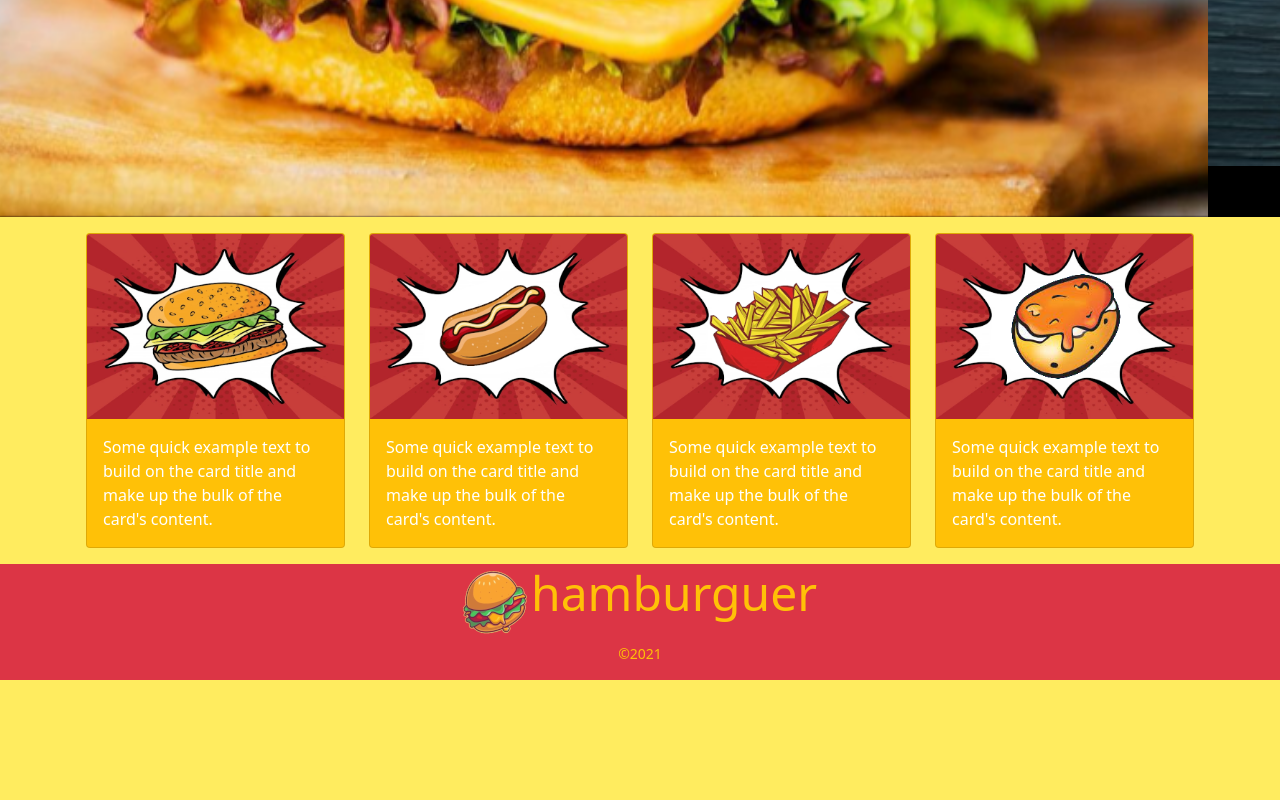
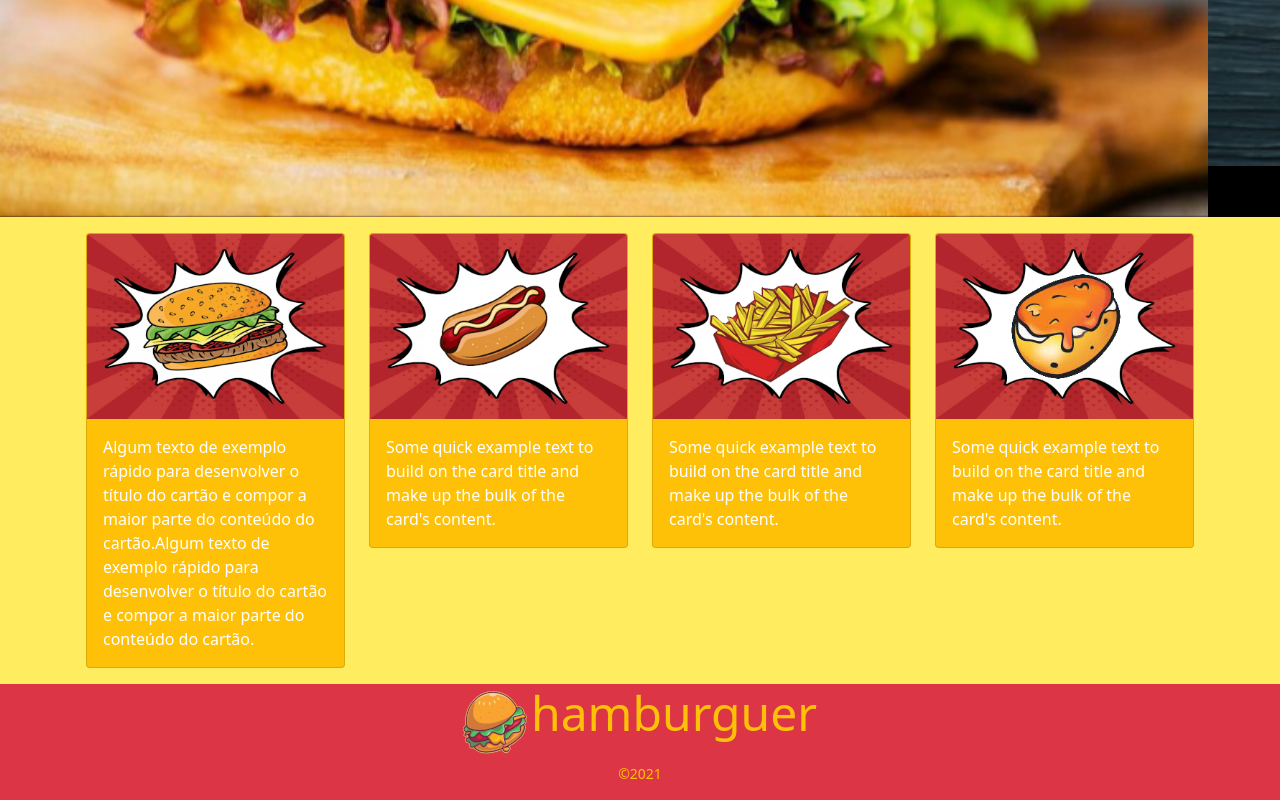
Before and after one commit to RafaelMendon/layout-hamburguer, a plain HTML site: page index.html in a window 1280 px wide. Shown: the part 746-1546 px from the top of the page. Before the commit the page ends 1426 px from the top, so only its background shows below. Drawn offline with nearby package versions, Linux system fonts and the light colour scheme.

Commit message:
Modificação nova

```diff
--- a/index.html
+++ b/index.html
@@ -80,7 +80,7 @@
                     <div class="card text-white bg-warning">
                        <img class="card-img-top" src="./img/hamburger-cartoon-w358.png" alt="Card image cap">
                        <div class="card-body">
-                           <p class="card-text"> Some quick example text to build on the card title and make up the bulk of the card's content. </p>
+                           <p class="card-text"> Algum texto de exemplo rápido para desenvolver o título do cartão e compor a maior parte do conteúdo do cartão.Algum texto de exemplo rápido para desenvolver o título do cartão e compor a maior parte do conteúdo do cartão. </p>
                        </div>
                     </div>
                 </div>
```
